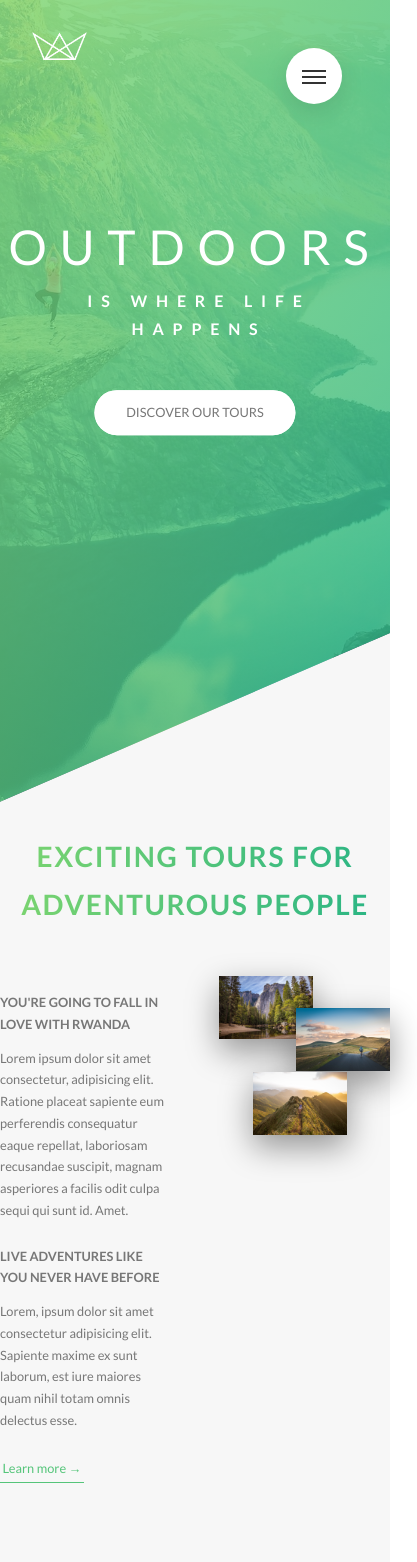
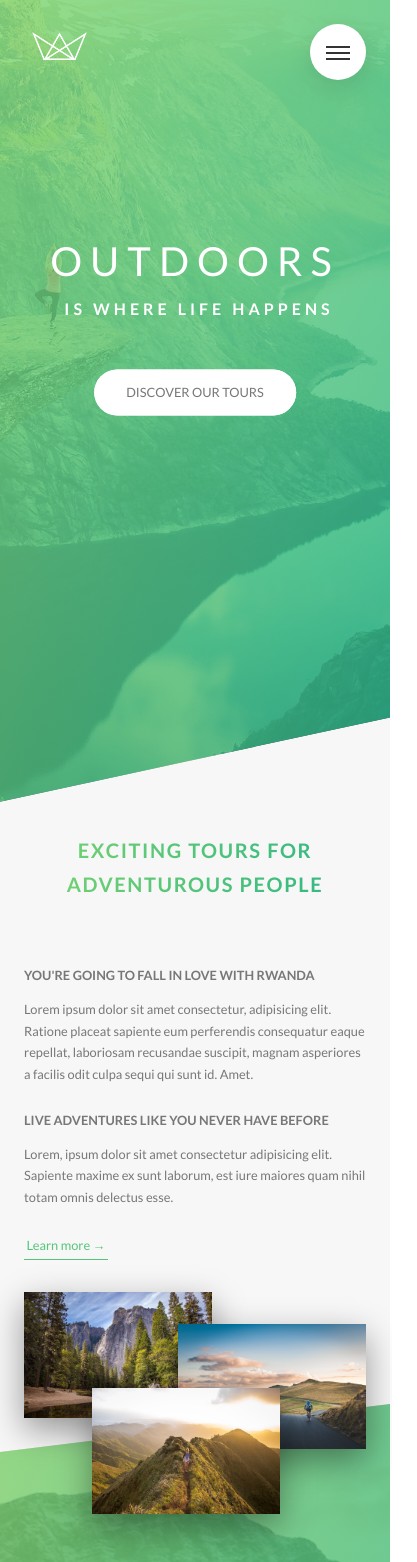
Before and after one commit to itangishaka1/beautiful_rwanda, a React (Create React App) app: page / in a window 390 px wide. Shown: the top 1562 px of the page, 417 px wide, since content can reach past the window. Built offline with nearby package versions, Linux system fonts and the light colour scheme.

Commit message:
Add media queries for base, typography and layout

```diff
--- a/src/components/Footer/Footer.scss
+++ b/src/components/Footer/Footer.scss
@@ -1,10 +1,15 @@
 @use '../../partials/_variables.scss' as *;
+@use '../../partials/mixins' as *;
 
 .footer {
     background-color: $color-grey-dark-3;
     color: $color-grey-light-1;
     padding: 10rem 0;
     font-size: 1.4rem;
+
+    @include respond(tablet_portrait){
+        padding: 8rem 0;
+    }
 
     &__logo-box {
         text-align: center;
@@ -17,6 +22,11 @@
         border-top: 1px solid $color-grey-dark;
         padding-top: 2rem;
         display: inline-block;
+
+        @include respond(tablet_portrait){
+            width: 100%;
+            text-align: center;
+        }
     }
     &__list {
         list-style-type: none;
@@ -53,5 +63,10 @@
         padding-top: 2rem;
         width: 80%;
         float: right;
+
+        @include respond(tablet_portrait){
+            width: 100%;
+            float: none;
+        }
     }
 }
--- a/src/components/Grid-test/Grid_test.scss
+++ b/src/components/Grid-test/Grid_test.scss
@@ -1,5 +1,5 @@
 @use "../../partials/variables" as *;
-@use "../../partials/mixins";
+@use "../../partials/mixins" as *;
 
 .row {
   max-width: $grid-width;
@@ -9,9 +9,18 @@
   // select everything but not the last child
   &:not(:last-child) {
     margin-bottom: $gutter-vertical;
+
+    @include respond(tablet_portrait){
+      margin-bottom: $gutter-vertical-small;
+    }
   }
 
-  @include mixins.clearfix;
+  @include respond(tablet_portrait){
+    max-width: 50rem;
+    padding: 0 3rem;
+  }
+
+  @include clearfix;
 
   // select all class that starts with col-
   // ^ start with, * all that contain , $ end with
@@ -21,6 +30,15 @@
 
     &:not(:last-child) {
       margin-right: $gutter-horizontal;
+
+      @include respond(tablet_portrait){
+        margin-right: 0;
+        margin-bottom: $gutter-vertical-small;
+      }
+    }
+
+    @include respond(tablet_portrait){
+      width: 100% !important;
     }
   }
 
--- a/src/components/Header/Header.scss
+++ b/src/components/Header/Header.scss
@@ -1,5 +1,6 @@
 @use "../../partials/variables" as *;
 @use "../../partials/animations" as *;
+@use "../../partials/mixins" as *;
 
 .header {
   height: 95vh;
@@ -27,6 +28,22 @@
 
   position: relative; /* why? bcz we gonna use position: absolute down here to logo-box*/
 
+  @include respond(phone) {
+    -webkit-clip-path: polygon(
+      0 0,
+      100% 0,
+      100% 85vh,
+      0 100%
+    );
+
+    clip-path: polygon(
+      0 0,
+      100% 0,
+      100% 85vh,
+      0 100%
+    );
+
+  }
   &__logo-box {
     position: absolute;
     top: 4rem;
--- a/src/components/Navigation/Navigation.scss
+++ b/src/components/Navigation/Navigation.scss
@@ -1,4 +1,5 @@
 @use "../../partials/_variables.scss" as *;
+@use "../../partials/mixins" as *;
 
 .navigation {
   &__checkbox {
@@ -16,6 +17,16 @@
     box-shadow: 0 1rem 3rem rgba($color-black, 0.1);
     text-align: center;
     cursor: pointer;
+
+    @include respond(tablet_portrait){
+      top: 4rem;
+      right: 4rem;
+    }
+
+    @include respond(tablet_portrait){
+      top: 3rem;
+      right: 3rem;
+    }
   }
   &__background {
     height: 6rem;
@@ -27,12 +38,21 @@
     background-image: radial-gradient(
       $color-primary-light,
       $color-primary-dark
+
     );
     z-index: 1000;
 
     transition: transform 0.8s cubic-bezier(0.86, 0, 0.07, 1);
 
     // transform: scale(80);
+    @include respond(tablet_portrait){
+      top: 4.5rem;
+      right: 4.5rem;
+    }
+    @include respond(phone){
+      top: 3.5rem;
+      right: 3.5rem;
+    }
   }
   &__nav {
     height: 100vh;
--- a/src/partials/_utilities.scss
+++ b/src/partials/_utilities.scss
@@ -1,4 +1,5 @@
 @use './variables' as *;
+@use './mixins' as *;
 
 .u-center-text { text-align: center;}
 
@@ -20,20 +21,30 @@
       display: block;
       font-size: 6rem;
       font-weight: 400;
-      letter-spacing: 1.6rem;
+      letter-spacing: 3.5rem;
 
       animation-name: moveInLeft;
       animation-duration: 1s;
       animation-timing-function: ease-out;
+
+      @include respond(phone) {
+        letter-spacing: 1rem;
+        font-size: 5rem;
+      }
     }
     &--sub {
       display: block;
       font-size: 2rem;
       font-weight: 700;
-      letter-spacing: 1.1rem;
+      letter-spacing: 1.75rem;
       padding-left: 1rem;
 
       animation: moveInRight 1s ease-out;
+
+      @include respond(phone) {
+        letter-spacing: .5rem;
+        // font-size: 5rem;
+      }
     }
   }
 
@@ -49,6 +60,13 @@
         letter-spacing: .2rem;
         transition: all .2s ease;
 
+        @include respond(tablet_portrait){
+          font-size: 3rem;
+        }
+        @include respond(phone){
+          font-size: 2.5rem;
+        }
+
         &:hover {
             transform: skewY(2deg) skewX(15deg) scale(1.1);
             text-shadow: .5rem 1rem 2rem rgba($color-black, .2);
--- a/src/partials/_variables.scss
+++ b/src/partials/_variables.scss
@@ -25,4 +25,5 @@ $default-font-size: 1.6rem;
 // GRID
 $grid-width: 114rem;
 $gutter-vertical: 8rem;
+$gutter-vertical-small: 6rem;
 $gutter-horizontal:6rem
```
